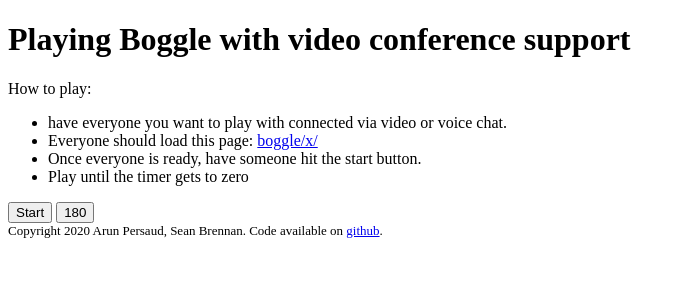
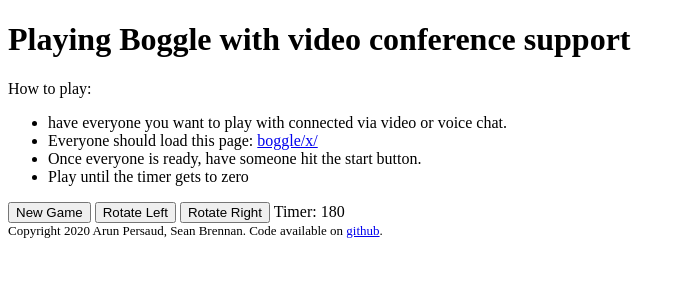
Before and after one commit to arunpersaud/webgames, a Flask app: template games/boggle/templates/boggle.html in a window 1280 px wide. Shown: the top 300 px of the page, without its empty margins (0-686 px from the left). Run offline with Flask 2, Linux system fonts and the light colour scheme; the template is opened without the code that fills it, so the values that code supplies are empty; parts of the project's set-up code (start-up, migrations or seed data) failed here and were passed over.

Commit message:
boggle: small fixes, add rotation buttons

```diff
--- a/games/boggle/static/boggle.js
+++ b/games/boggle/static/boggle.js
@@ -1,5 +1,6 @@
 var pagetimer = $("#timer");
 var age = $("#age");
+var boggle = $("#boggle");
 
 async function update_page() {
     let response = await fetch(window.location.href+'/update');
@@ -19,3 +20,13 @@ function start_game() {
 }
 
 var setTime = setInterval( update_page, 1000 );
+
+var step = 0 ;
+function rotate(d) {
+    step += d;
+    console.log(step);
+    boggle.css('transform', 'rotate('+ step*90 +'deg)');
+//    var d = boggle.width() - boggle.height();
+//    boggle.css('margin-left', -d/2*(step%2));
+//    boggle.css('margin-top',   d/2*(step%2));
+}
--- a/games/boggle/templates/boggle.html
+++ b/games/boggle/templates/boggle.html
@@ -9,6 +9,7 @@
   <meta name="author" content="Arun Persaud">
 
   <link rel="stylesheet" href="{{url_for('static', filename='style.css')}}?v=1.0">
+  <link rel="stylesheet" href="{{url_for('boggle.static', filename='boggle.css')}}?v=1.0">
 
 </head>
 
@@ -25,11 +26,13 @@
     </ul>
   </p>
 
-  <button onclick="start_game()">Start</button>
 
-  <button id="timer"> 180 </button>
+  <button onclick="start_game()">New Game</button>
+  <button onclick="rotate(-1)">Rotate Left</button>
+  <button onclick="rotate(1)">Rotate Right</button>
+  Timer: <span id="timer"> 180 </span>
 
-  <table id="boggle">
+  <table id="boggle" class="degree_0">
     {% for i in range(size) %}
     <tr>
       {% for j in range(size) %}
```
Also changed, not shown: games/boggle/views.py (+7 -5 lines).
